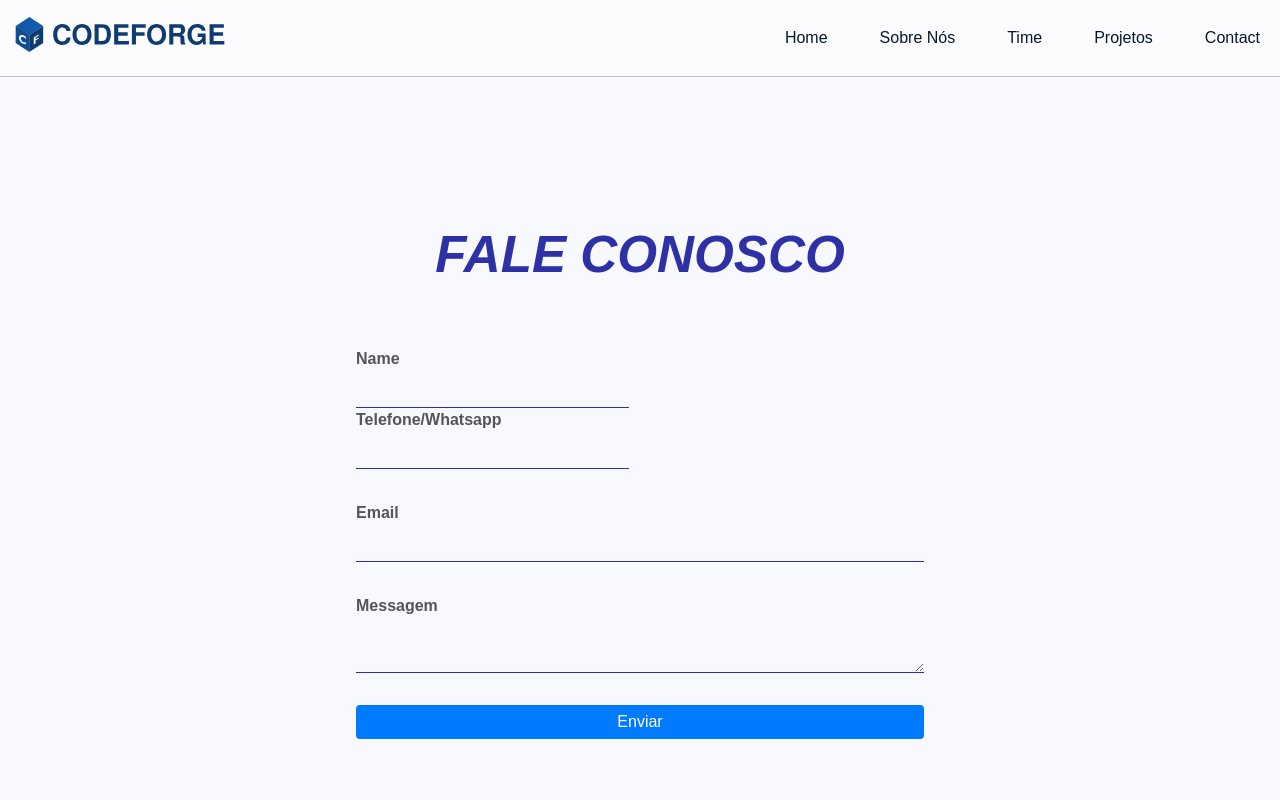
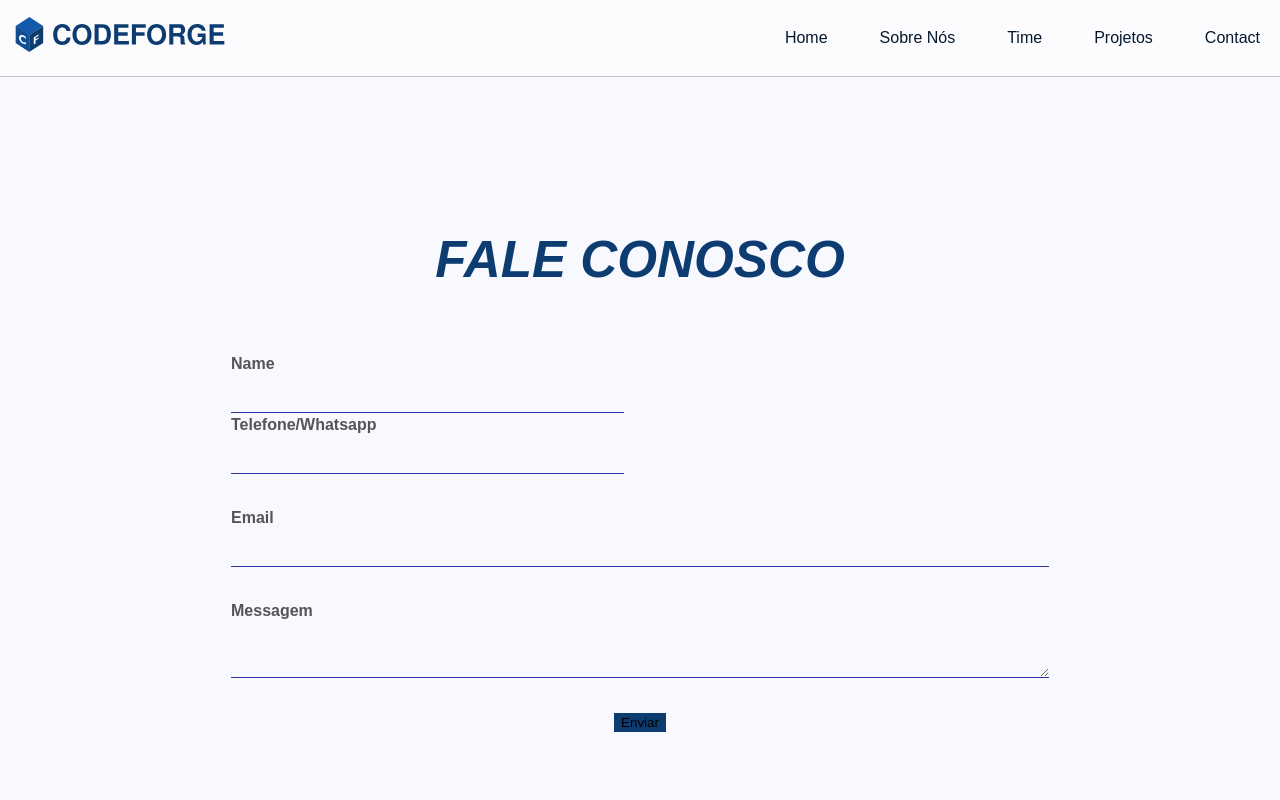
Before and after one commit to Code-Forge-Builders/codeforge-website, a React (Vite) app: page / in a window 1280 px wide. Shown: the top 800 px of the page. Built offline with nearby package versions, Linux system fonts and the light colour scheme; a web font is replaced by a local one.

Commit message:
style: Added more styling to main page

```diff
--- a/src/index.css
+++ b/src/index.css
@@ -20,6 +20,7 @@
 
   --borders: #c8c8c8;
   --main-text-color: #05182d;
+  --btn-primary: #0d3c71
 }
 
 a {
@@ -39,3 +40,8 @@ h1 {
   font-size: 3.2em;
   line-height: 1.1;
 }
+
+.btn, .btn-primary, button {
+  background-color: var(--btn-primary) !important;
+  border: solid 1px var(--btn-primary) !important;
+}
--- a/src/pages/Home/Home.css
+++ b/src/pages/Home/Home.css
@@ -8,7 +8,7 @@
 /* Centraliza o contêiner na página */
 .contact-container {
   display: flex;
-  max-width: 600px;
+  max-width: 850px;
   width: 100%;
   flex-direction: column;
   align-items: center;
@@ -23,7 +23,7 @@
   margin-bottom: 4rem;
   font-weight: bold;
   font-style: italic;
-  color: #2e31a6
+  color: var(--btn-primary)
 }
 
 /* Estilo do formulário */
@@ -48,8 +48,8 @@
 }
 
 /* Estilo dos inputs e textarea */
-input,
-textarea {
+.contact-container-form input,
+.contact-container-form textarea {
   color: #333;
   font-size: 16px;
   border: none;
@@ -60,25 +60,6 @@ textarea {
   background: transparent;
   width: 100%;
 }
-
-
-/* Estilo dos botões */
-button {
-  padding: 8px;
-  background-color: #007bff;
-  color: #fff;
-  border: none;
-  border-radius: 4px;
-  font-size: 1em;
-  cursor: pointer;
-  transition: background-color 0.3s;
-}
-
-button:hover {
-  background-color: #0056b3;
-}
-
-
 @media (prefers-reduced-motion: no-preference) {
   a:nth-of-type(2) .logo {
     animation: logo-spin infinite 20s linear;
--- a/src/pages/Home/index.tsx
+++ b/src/pages/Home/index.tsx
@@ -37,9 +37,9 @@ function Home() {
             <label htmlFor="message">Messagem</label>
             <textarea id="message" required></textarea>
           </FormGroup>
-          <Button className="w-100" type="submit">
-            Enviar
-          </Button>
+          <FormGroup className="d-flex justify-content-end">
+            <Button type="submit">Enviar</Button>
+          </FormGroup>
         </Form>
       </div>
     </>
```
